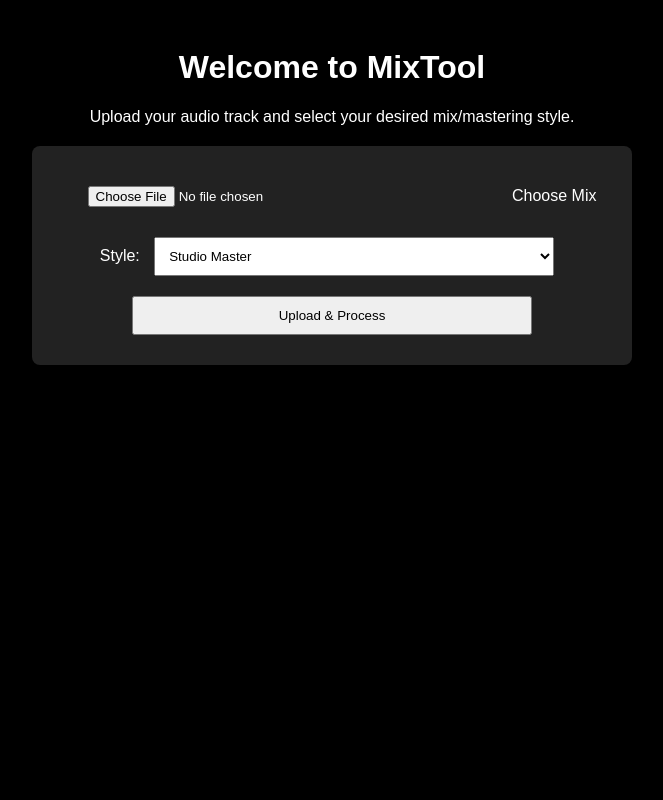
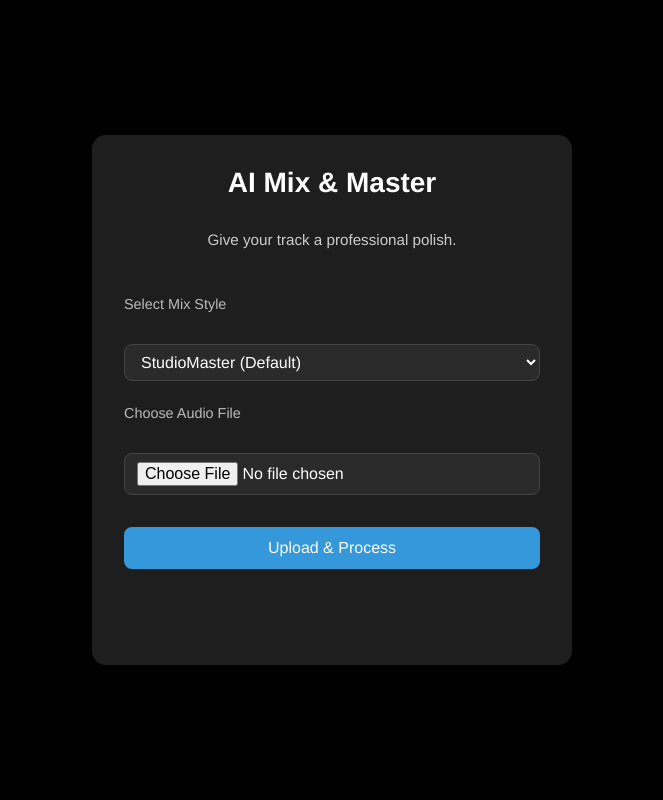
Before and after one commit to ThisismusicEnt/MixTool, a Flask app: page / in a window 1280 px wide. Shown: the whole page, without its empty margins (308-971 px from the left). Run offline with Flask 3, Linux system fonts and the light colour scheme.

Commit message:
Update index.html

```diff
--- a/templates/index.html
+++ b/templates/index.html
@@ -1,56 +1,218 @@
 <!DOCTYPE html>
 <html lang="en">
 <head>
-    <meta charset="UTF-8">
-    <meta name="viewport" content="width=device-width, initial-scale=1.0">
-    <title>MixTool - AI Mixing & Mastering</title>
+  <meta charset="UTF-8" />
+  <meta name="viewport" content="width=device-width, initial-scale=1.0"/>
+  <title>AI Mix & Master</title>
   <style>
+    /* Minimal Reset */
+    * {
+      margin: 0;
+      padding: 0;
+      box-sizing: border-box;
+      font-family: 'Helvetica Neue', Arial, sans-serif;
+    }
+
+    /* Page background: solid black */
     body {
-            background-color: black;
-            color: white;
-            font-family: Arial, sans-serif;
+      min-height: 100vh;
+      background: #000;
+      display: flex;
+      align-items: center;
+      justify-content: center;
+      padding: 20px;
+      color: #fff; /* Default text color is white */
+    }
+
+    /* Main container with dark gray background */
+    .app-container {
+      background-color: #1E1E1E; /* Dark gray */
+      width: 100%;
+      max-width: 480px;
+      border-radius: 14px;
+      box-shadow: 0 8px 24px rgba(0,0,0,0.5); /* Heavier shadow */
+      padding: 2rem;
+      display: flex;
+      flex-direction: column;
+      align-items: stretch;
+      gap: 1.5rem;
+    }
+
+    /* Title & subtitle */
+    h1 {
+      font-size: 1.75rem;
       text-align: center;
+      margin-bottom: 0.5rem;
     }
-        .container {
-            max-width: 600px;
-            margin: auto;
-            padding: 20px;
+    p.subtitle {
+      font-size: 0.95rem;
+      text-align: center;
+      color: #ccc; /* Lighter color for subtitle */
+      margin-bottom: 1.5rem;
     }
-        .upload-section {
-            background-color: #222;
-            padding: 20px;
+
+    /* Labels & input elements */
+    label {
+      display: block;
+      font-size: 0.9rem;
+      margin-bottom: 0.5rem;
+      color: #bbb;
+    }
+
+    select,
+    input[type="file"] {
+      border: 1px solid #444;
       border-radius: 8px;
-            margin-top: 20px;
+      padding: 0.5rem 0.75rem;
+      font-size: 1rem;
+      width: 100%;
+      cursor: pointer;
+      background-color: #2A2A2A;
+      color: #fff;
+      transition: border 0.2s ease, background-color 0.2s ease;
     }
-        input, select, button {
-            padding: 10px;
-            margin: 10px;
-            width: 80%;
-            max-width: 400px;
+    select:focus,
+    input[type="file"]:focus {
+      outline: none;
+      border-color: #3498db;
+      background-color: #333;
+    }
+
+    button {
+      background-color: #3498db;
+      color: #fff;
+      font-size: 1rem;
+      border: none;
+      border-radius: 8px;
+      padding: 0.75rem;
+      cursor: pointer;
+      transition: background-color 0.2s ease;
+      margin-top: 0.5rem;
+    }
+    button:hover {
+      background-color: #297fb8;
+    }
+
+    /* Progress bar */
+    .progress-container {
+      display: none;
+      width: 100%;
+      margin-top: 1rem;
+    }
+    .progress-bar {
+      width: 100%;
+      background-color: #444;
+      height: 12px;
+      border-radius: 8px;
+      overflow: hidden;
+      position: relative;
+    }
+    .progress-bar-fill {
+      width: 0%;
+      height: 100%;
+      background-color: #4caf50;
+      transition: width 0.4s ease;
+    }
+
+    /* Status text below progress bar */
+    .status {
+      text-align: center;
+      font-size: 0.95rem;
+      color: #bbb;
+      margin-top: 1rem;
+      min-height: 1.5rem; /* to avoid layout shift */
     }
   </style>
 </head>
 <body>
-    <div class="container">
-        <h1>Welcome to MixTool</h1>
-        <p>Upload your audio track and select your desired mix/mastering style.</p>
 
-        <div class="upload-section">
-            <form action="/upload" method="POST" enctype="multipart/form-data">
-                <input type="file" name="file" required>
+  <div class="app-container">
+    <h1>AI Mix & Master</h1>
+    <p class="subtitle">Give your track a professional polish.</p>
 
-                <label for="mix_type">Choose Mix Style:</label>
-                <select name="mix_type">
-                    <option value="StudioMaster">Studio Master</option>
-                    <option value="Trap">Trap Mix</option>
-                    <option value="HipHop">Hip-Hop Mix</option>
-                    <option value="Pop">Pop Mix</option>
-                    <option value="Custom">Custom Mix</option>
+    <label for="mixType">Select Mix Style</label>
+    <select id="mixType">
+      <option value="StudioMaster">StudioMaster (Default)</option>
+      <option value="Pop">Pop</option>
+      <option value="Trap">Trap</option>
+      <option value="Lo-Fi">Lo-Fi</option>
     </select>
 
-                <button type="submit">Upload & Process</button>
-            </form>
+    <label for="fileInput">Choose Audio File</label>
+    <input type="file" id="fileInput" accept=".mp3, .wav, .m4a, .flac, .aac, .ogg" />
+
+    <button onclick="uploadFile()">Upload & Process</button>
+
+    <div class="progress-container" id="progress-container">
+      <div class="progress-bar">
+        <div class="progress-bar-fill" id="progress-bar-fill"></div>
       </div>
     </div>
+
+    <div class="status" id="status"></div>
+  </div>
+
+  <script>
+    function uploadFile() {
+      const fileInput = document.getElementById("fileInput");
+      const file = fileInput.files[0];
+      if (!file) {
+        alert("Please select a file first.");
+        return;
+      }
+
+      const mixType = document.getElementById("mixType").value;
+      const formData = new FormData();
+      formData.append("file", file);
+      formData.append("mix_type", mixType);
+
+      const progressContainer = document.getElementById("progress-container");
+      const progressBarFill = document.getElementById("progress-bar-fill");
+      const statusMsg = document.getElementById("status");
+
+      progressContainer.style.display = "block";
+      progressBarFill.style.width = "0%";
+      statusMsg.textContent = "";
+
+      // Fake progress animation
+      let progress = 0;
+      const interval = setInterval(() => {
+        if (progress < 90) {
+          progress += 10;
+          progressBarFill.style.width = progress + "%";
+        } else {
+          clearInterval(interval);
+        }
+      }, 800);
+
+      fetch("/upload", {
+        method: "POST",
+        body: formData
+      })
+      .then(response => {
+        clearInterval(interval);
+        progressBarFill.style.width = "100%";
+        if (!response.ok) {
+          throw new Error("Processing failed");
+        }
+        return response.blob();
+      })
+      .then(blob => {
+        const url = window.URL.createObjectURL(blob);
+        const a = document.createElement("a");
+        a.href = url;
+        a.download = "final_master.wav";
+        document.body.appendChild(a);
+        a.click();
+        document.body.removeChild(a);
+        statusMsg.textContent = "Download Ready!";
+      })
+      .catch(error => {
+        console.error("Error:", error);
+        statusMsg.textContent = "Error: " + error;
+      });
+    }
+  </script>
+
 </body>
 </html>
```
Lines whose indentation alone changed are shown as unchanged.
